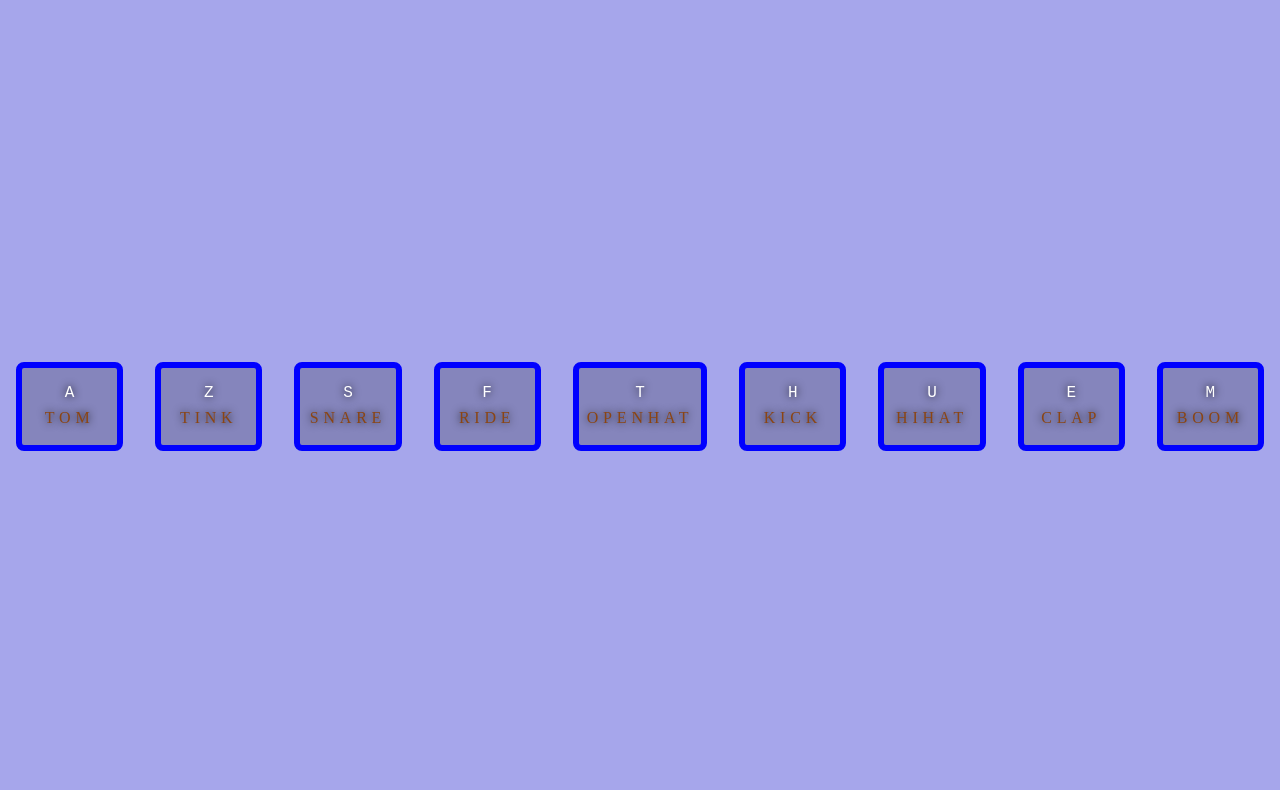
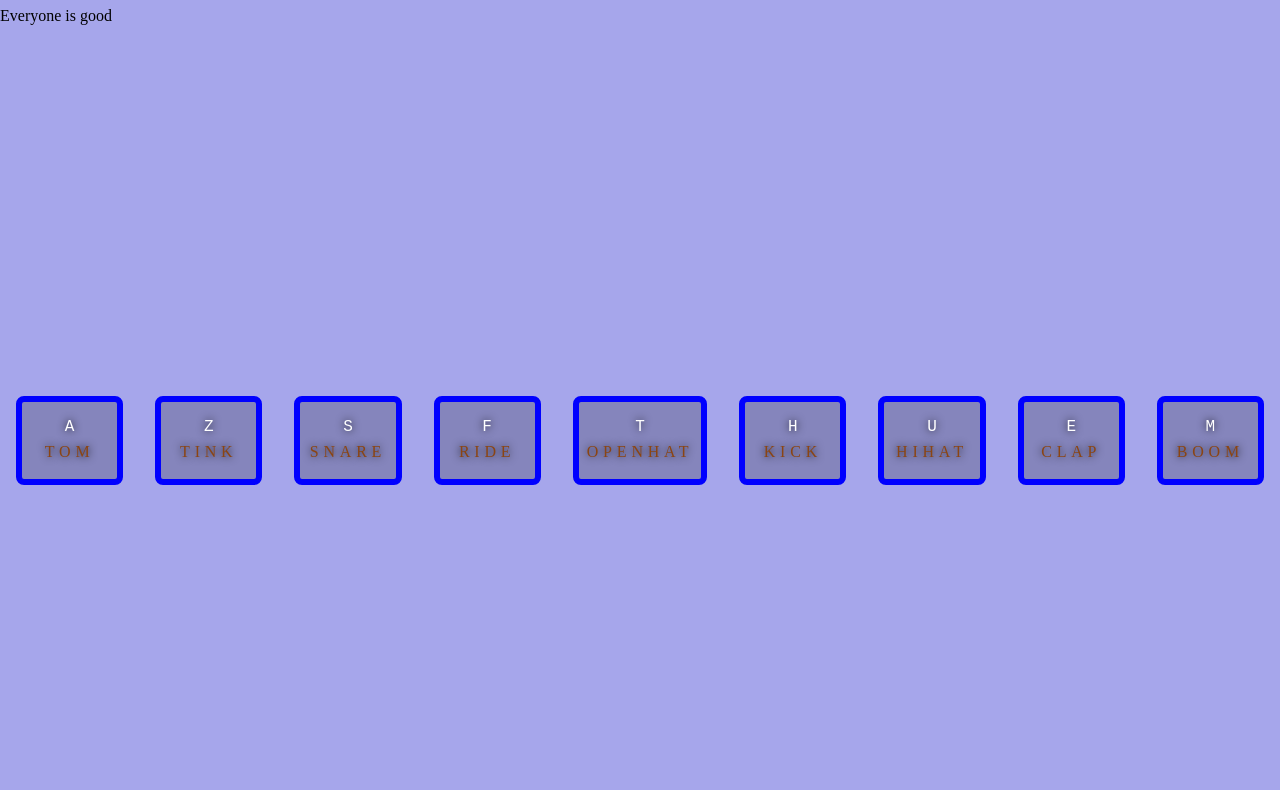
Before and after one commit to Axil31/Exercise-1, a plain HTML site: page index.html in a window 1280 px wide. Shown: the part 73-863 px from the top of the page. Drawn offline with Linux system fonts and the light colour scheme.

Commit message:
Paragraph added

```diff
--- a/index.html
+++ b/index.html
@@ -9,6 +9,7 @@
 <body>
 
 <h1>Hi, How are you?</h1>
+<p>Everyone is good</p>
     <div class="keys">
         <div data-key="65" class="key">
             <kbd>A</kbd>
```
